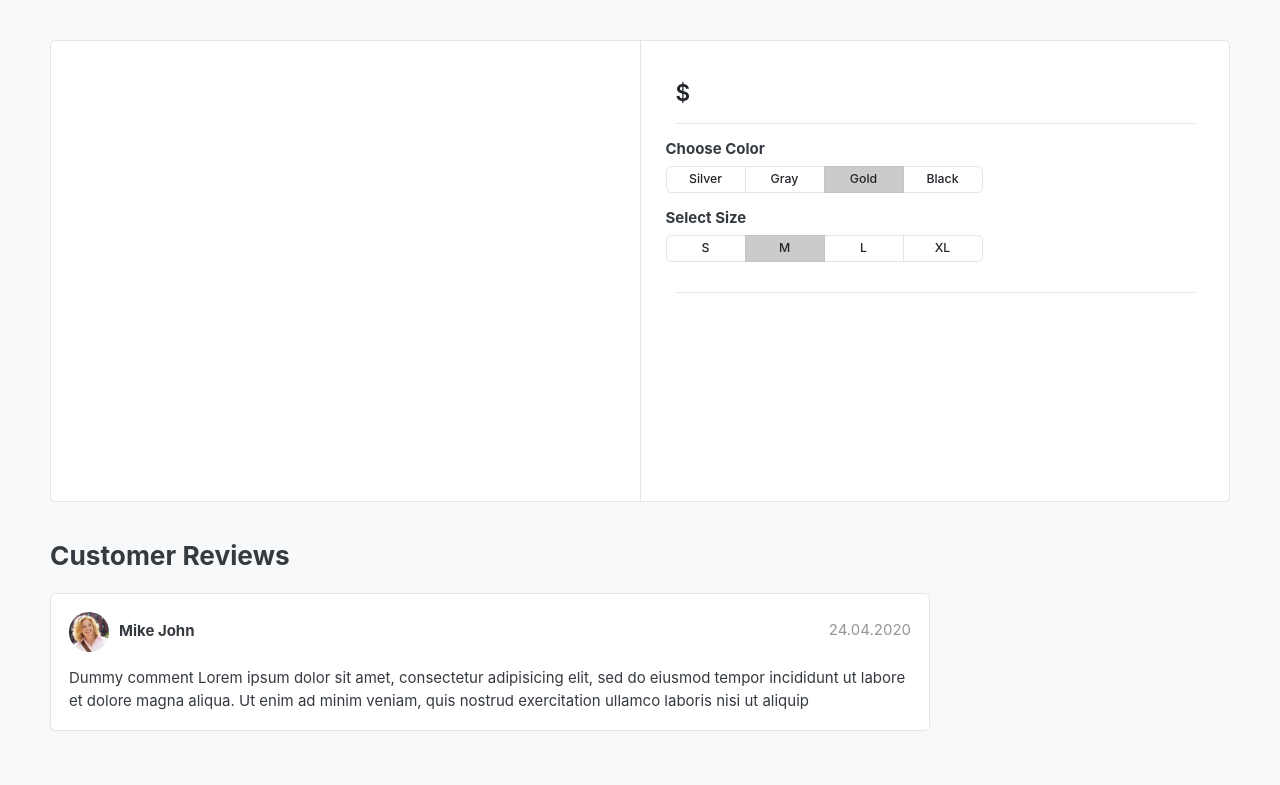
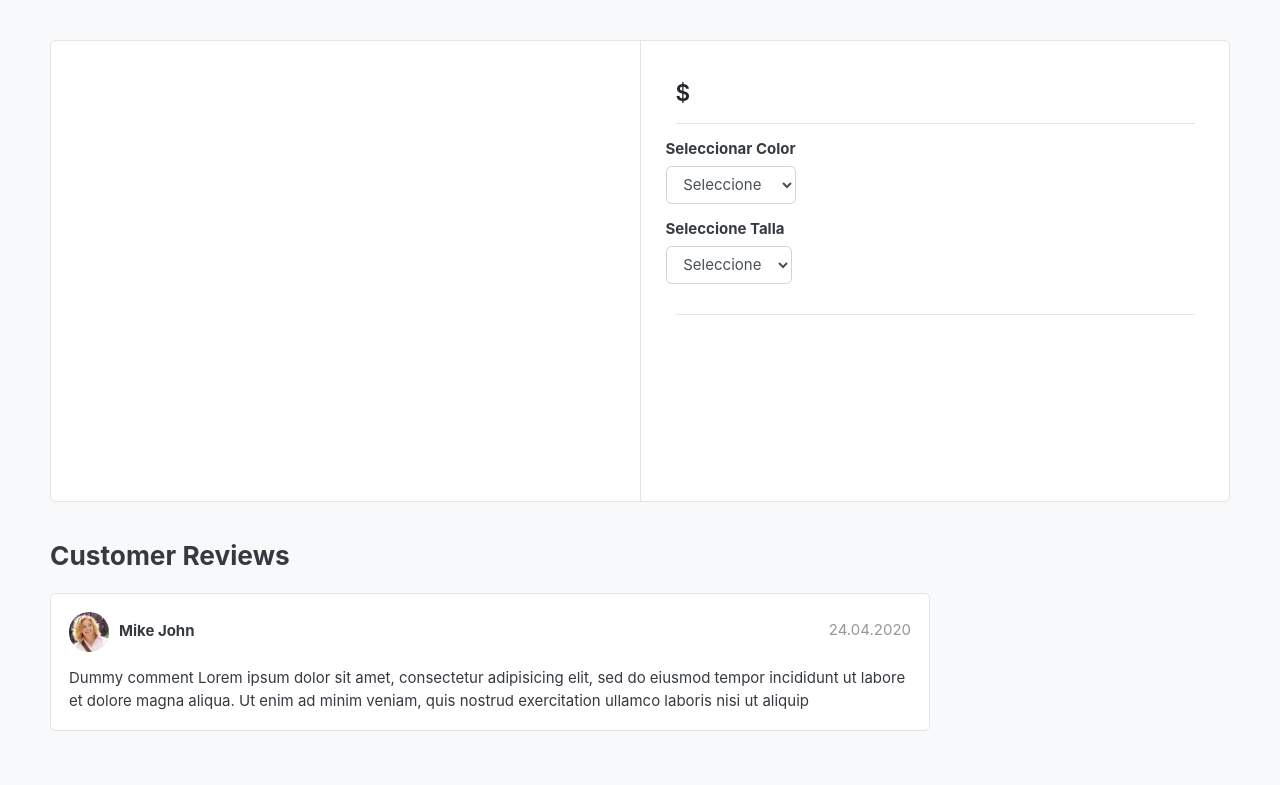
Before and after one commit to YOYO-DR/practica-ecco-pagos, a Django app: template templates/store/product_detail.html in a window 1280 px wide. Shown: the part 118-903 px from the top of the page. Run offline with Django 4.2, Linux system fonts and the light colour scheme; the template is opened without the code that fills it, so the values that code supplies are empty; some web fonts are replaced.

Commit message:
video 166

```diff
--- a/dondeVoy.txt
+++ b/dondeVoy.txt
@@ -1 +1 @@
-163 -18:57
+167 -17:36
--- a/templates/store/product_detail.html
+++ b/templates/store/product_detail.html
@@ -1,6 +1,4 @@
-{% extends 'base.html' %}
-{% load static %}
-{% block content %}
+{% extends 'base.html' %} {% load static %} {% block content %}
 <section class="section-content padding-y bg">
   <div class="container">
     <!-- ============================ COMPONENT 1 ================================= -->
@@ -16,6 +14,7 @@
           <!-- gallery-wrap .end// -->
         </aside>
         <main class="col-md-6 border-left">
+          <form action="{% url 'add_cart' single_product.id %}" method="get">
             <article class="content-body">
               <h2 class="title">{{single_product.product_name}}</h2>
 
@@ -26,58 +25,39 @@
               <p>{{single_product.description}}</p>
 
               <hr />
+
               <div class="row">
                 <div class="item-option-select">
-                <h6>Choose Color</h6>
-                <div
-                  class="btn-group btn-group-sm btn-group-toggle"
-                  data-toggle="buttons"
-                >
-                  <label class="btn btn-light">
-                    <input type="radio" name="radio_color" /> Silver
-                  </label>
-                  <label class="btn btn-light">
-                    <input type="radio" name="radio_color" /> Gray
-                  </label>
-                  <label class="btn btn-light active">
-                    <input type="radio" name="radio_color checked" /> Gold
-                  </label>
-                  <label class="btn btn-light">
-                    <input type="radio" name="radio_color" /> Black
-                  </label>
-                </div>
+                  <h6>Seleccionar Color</h6>
+                  <select name="color" class="form-control" required>
+                    <option value="" disabled selected>Seleccione</option>
+
+                  {% comment %} El variation es el nombre del modelo el cual tiene la foreignkey hacia el producto, y lo llamo agregandole el _set, y asi obtengo todos los variants relacionados con el producto en particular, y como le creamos un manager (en la variable objects) a los variants con las funciones colors y tallas para retornar los variantes segun esas funciones e imprimirlos, son valores del modelo variants {% endcomment %}
+
+                    {% for i in single_product.variation_set.colors %}
+                      <option value="{{i.variation_value|lower}}">{{i.variation_value|capfirst}}</option>
+                    {% endfor %}
+                  </select>
                 </div>
               </div>
               <!-- row.// -->
+
               <div class="row">
                 <div class="item-option-select">
-                <h6>Select Size</h6>
-                <div
-                  class="btn-group btn-group-sm btn-group-toggle"
-                  data-toggle="buttons"
-                >
-                  <label class="btn btn-light">
-                    <input type="radio" name="radio_color" /> S
-                  </label>
-                  <label class="btn btn-light active">
-                    <input type="radio" name="radio_color" checked /> M
-                  </label>
-                  <label class="btn btn-light">
-                    <input type="radio" name="radio_color" /> L
-                  </label>
-                  <label class="btn btn-light">
-                    <input type="radio" name="radio_color" /> XL
-                  </label>
-                </div>
+                  <h6>Seleccione Talla</h6>
+                  <select name="talla" class="form-control" required>
+                     <option value="" disabled selected>Seleccione</option>
+                    {% for i in single_product.variation_set.tallas %}
+                      <option value="{{i.variation_value|lower}}">{{i.variation_value|capfirst}}</option>
+                    {% endfor %}
+                  </select>
                 </div>
               </div>
               <!-- row.// -->
               <hr />
               {% if single_product.stock <= 0 %}
               <h5>Producto fuera de stock</h5>
-            {% else %}
-              {% if request.user.is_authenticated %}
-                {% if in_cart %}
+              {% else %} {% if request.user.is_authenticated %} {% if in_cart %}
               <a href="#" class="btn btn-success">
                 <span class="text">Producto agregado al carrito</span>
                 <i class="bi bi-cart"></i>
@@ -87,18 +67,15 @@
                 <i class="bi bi-eye-fill"></i>
               </a>
               {% else %}
-                  <a
-                    href="{% url 'add_cart' single_product.id %}"
-                    class="btn btn-primary"
-                  >
+              <button type="submit" class="btn btn-primary">
                 <span class="text">Agregar al shopping cart</span>
                 <i class="bi bi-check"></i>
-                  </a>
+              </button>
 
-                {% endif %}
-              {% endif %}
-            {% endif %}
+              {% endif %} {% endif %} {% endif %}
             </article>
+          </form>
+
           <!-- product-info-aside .// -->
         </main>
         <!-- col.// -->
```
Also changed, not shown: apps/store/admin.py (+12 -2 lines), apps/store/models.py (+29 -0 lines), apps/store/migrations/0002_variation.py (added). Lines whose indentation alone changed are shown as unchanged.
